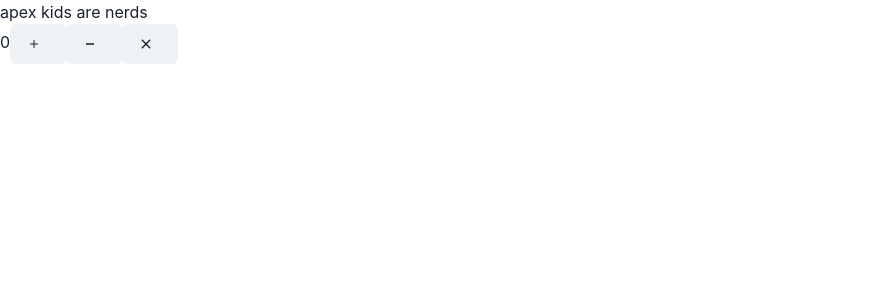
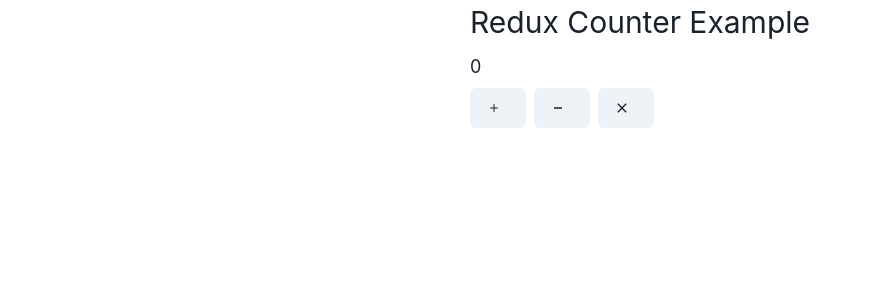
Before and after one commit to johnnywong30/stevens-ducks, a React (Create React App) app in the folder client/: page / in a window 1280 px wide. Shown: the top 300 px of the page, without its empty margins (0-872 px from the left). Built offline with nearby package versions, Linux system fonts and the light colour scheme.

Commit message:
setup redux example

```diff
--- a/client/src/App.js
+++ b/client/src/App.js
@@ -4,10 +4,10 @@ import Counter from 'components/Counter';
 
 function App() {
   return (
-    <div className=''>
-      <h1>apex kids are nerds</h1>
+    <>
+      {/* Redux example */}
       <Counter />
-    </div>
+    </>
   );
 }
 
--- a/client/src/components/Counter.js
+++ b/client/src/components/Counter.js
@@ -1,7 +1,7 @@
 import React from "react";
 import { useSelector, useDispatch } from "react-redux";
 import { increment, decrement, clear } from "redux/actions/counter";
-import { Button } from "@chakra-ui/react";
+import { Stack, HStack, Text, Center, Button } from "@chakra-ui/react";
 import { BsPlus } from 'react-icons/bs'
 import { GrFormSubtract } from 'react-icons/gr'
 import { MdClear } from 'react-icons/md'
@@ -11,7 +11,7 @@ const Counter = () => {
     const DECREMENT_VALUE = 1
 
     const dispatch = useDispatch()
-    const { count } = useSelector(( {counter}) => counter )
+    const { count } = useSelector(({ counter }) => counter)
 
     const handleIncrement = () => {
         dispatch(increment(INCREMENT_VALUE))
@@ -26,12 +26,17 @@ const Counter = () => {
     }
 
     return (
-        <>
-            { count }
-            <Button leftIcon={<BsPlus/>} onClick={handleIncrement} />
-            <Button leftIcon={<GrFormSubtract/>} onClick={handleDecrement} />
-            <Button leftIcon={<MdClear/>} onClick={handleClear} />
-        </>
+        <Center>
+            <Stack>
+                <Text fontSize={'3xl'}>Redux Counter Example</Text>
+                <Text fontSize={'lg'}>{count}</Text>
+                <HStack spacing={2}>
+                    <Button leftIcon={<BsPlus />} onClick={handleIncrement} />
+                    <Button leftIcon={<GrFormSubtract />} onClick={handleDecrement} />
+                    <Button leftIcon={<MdClear />} onClick={handleClear} />
+                </HStack>
+            </Stack>
+        </Center>
     )
 }
 
```
